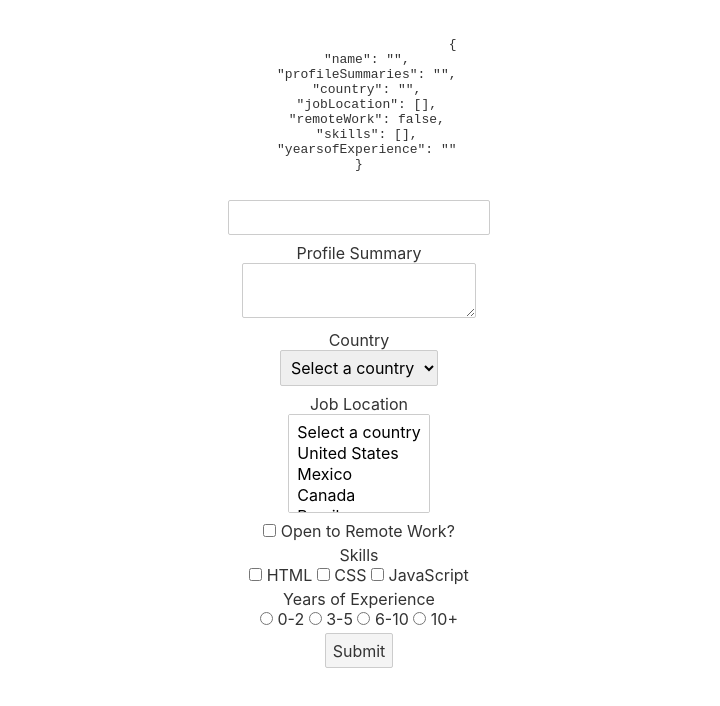
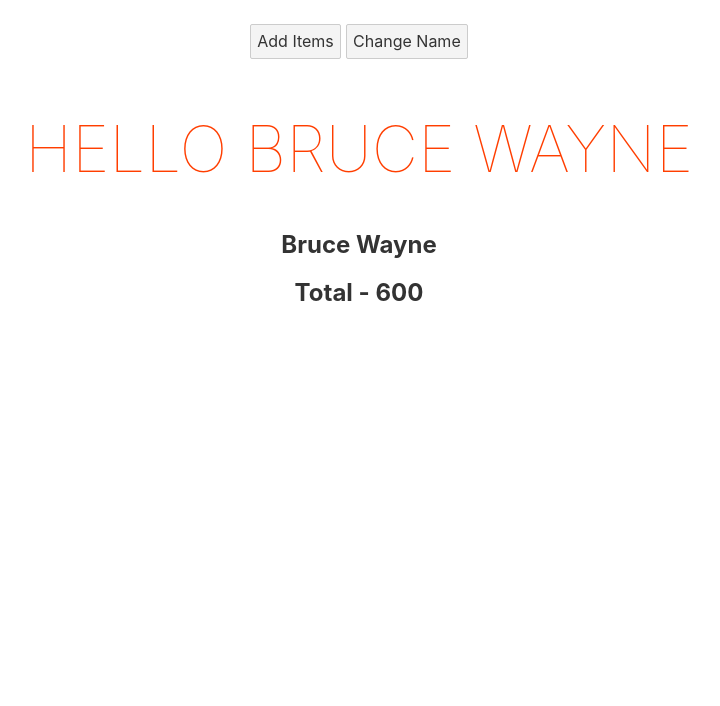
Before and after one commit to RodrigoM09/Svelte-Youtube, a Svelte app: page / in a window 1280 px wide. Shown: the top 706 px of the page, without its empty margins (281-1001 px from the left). Built offline with nearby package versions, Linux system fonts and the light colour scheme.

Commit message:
autosave script

```diff
--- a/src/App.svelte
+++ b/src/App.svelte
@@ -38,26 +38,60 @@
 	// 	count += 1;
 	// }
 	// Form Handling ------------>
-		const formValues = {
-			name: '',
-			profileSummaries: '',
-			country: '',
-			jobLocation: [],
-			remoteWork: false,
-			skills: [],
-			yearsofExperience: ''
-		};
+		// const formValues = {
+		// 	name: '',
+		// 	profileSummaries: '',
+		// 	country: '',
+		// 	jobLocation: [],
+		// 	remoteWork: false,
+		// 	skills: [],
+		// 	yearsofExperience: ''
+		// };
 
-		function submitForm(e){
-			e.preventDefault();
-			console.log(formValues);
+		// function submitForm(e){
+		// 	e.preventDefault();
+		// 	console.log(formValues);
 
+		// }
+
+	// Reactive Declarations ------------>
+	let firstName = 'Bruce';
+	let lastName = 'Wayne';
+	$: fullName = `${firstName} ${lastName}`;
+	let items = [
+		{
+		id: 1,
+		title: 'TV',
+		price: 100
+		},
+		{
+		id: 2,
+		title: 'Phone',
+		price: 200
+		},
+		{
+		id: 3,
+		title: 'Laptop',
+		price: 300
 		}
+	]
+	$: total = items.reduce((total, curr) =>(total = total + curr.price), 0)
 
 </script>
 
 <main>
-	<!-- Form Handling -->
+	<!-- Reactive Declarations -->
+	<button on:click={()=> (items = [...items, {id: 4, title: 'keyboard', price: 50 }])}>Add Items</button>
+	<button on:click={()=> {
+		firstName = 'Clark'
+		lastName = 'Kent'
+	}}>Change Name</button>
+	<h1>Hello {firstName} {lastName}</h1>
+	<h2>{fullName}</h2>
+	<h2>
+		Total - {total}
+	</h2>
+	<!-- Form Handling
 	<div>
 		<pre>
 			{JSON.stringify(formValues, null, 2)}
@@ -118,7 +152,7 @@
 		</div>
 		<button>Submit</button>
 	</form>
-
+-->
 	<!-- Event Handling
 	<button on:click={handleClick}>Count {count}</button>
 -->
```
